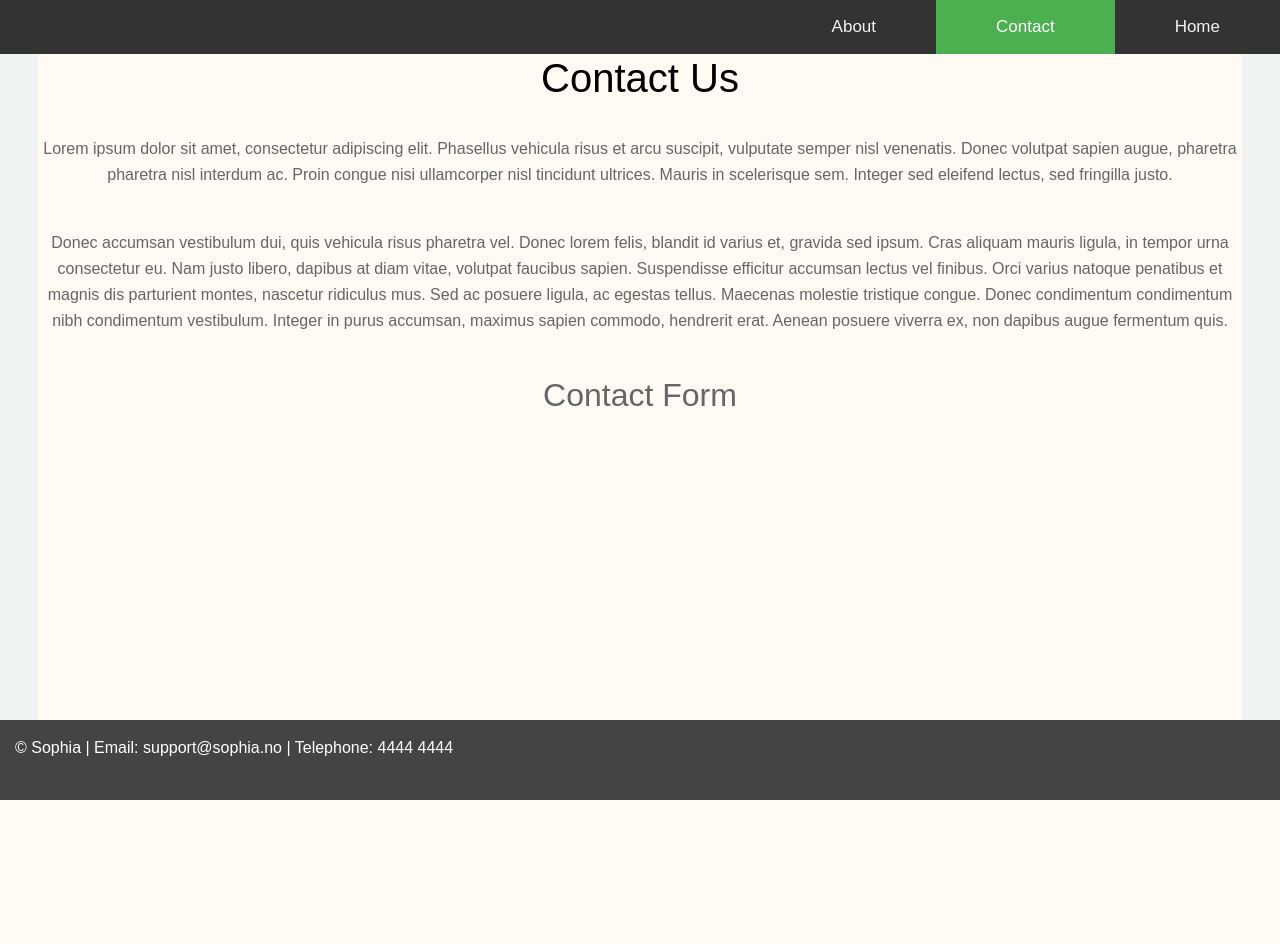
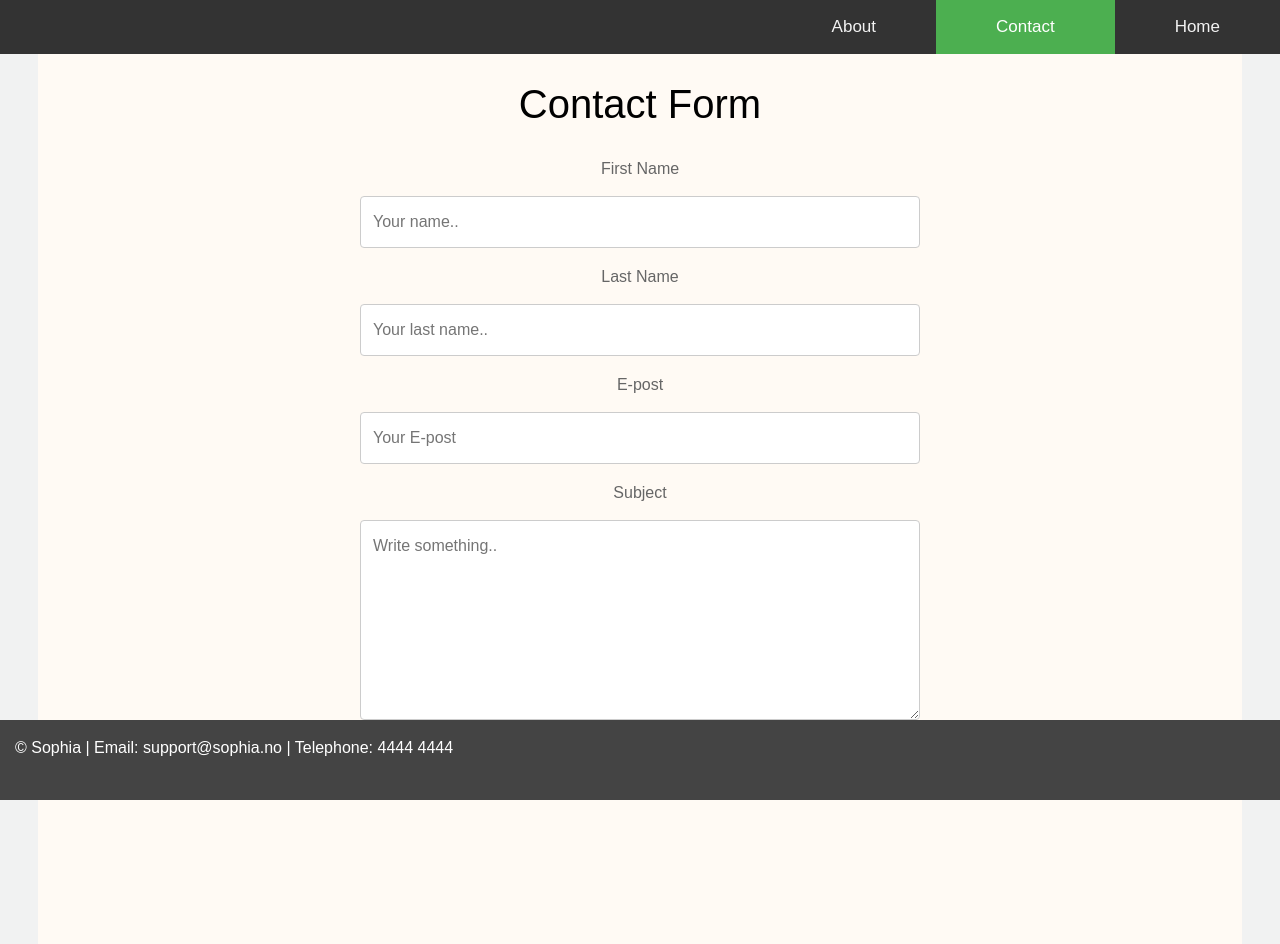
Before and after one commit to Brehbrah/SophiaProsjekt, a PHP site: page /contact.php in a window 1280 px wide. Before the commit the page ends 800 px from the top, so only its background shows below. Run offline with PHP 8.4, Linux system fonts and the light colour scheme.

Commit message:
kontakt form + ny side. php skriptet er ikke ferdig

```diff
--- a/About.php
+++ b/About.php
@@ -17,6 +17,7 @@ topp();
 	</div>
 <body>
 	<main>
+		<br>
 		<h1>About Us</h1>
 		<br>
 		<p>Lorem ipsum dolor sit amet, consectetur adipiscing elit. Phasellus vehicula risus et arcu suscipit, vulputate semper nisl venenatis. Donec volutpat sapien augue, pharetra pharetra nisl interdum ac. Proin congue nisi ullamcorper nisl tincidunt ultrices.
--- a/Contact.php
+++ b/Contact.php
@@ -18,19 +18,29 @@ topp();
 
 <body>
 	<main>
-		<h1>Contact Us</h1>
-		<br>
-		<p>Lorem ipsum dolor sit amet, consectetur adipiscing elit. Phasellus vehicula risus et arcu suscipit, vulputate semper nisl venenatis. Donec volutpat sapien augue, pharetra pharetra nisl interdum ac. Proin congue nisi ullamcorper nisl tincidunt ultrices.
-		Mauris in scelerisque sem.
-		Integer sed eleifend lectus,
-		sed fringilla justo.</p>
-		<br>
-		<p>Donec accumsan vestibulum dui, quis vehicula risus pharetra vel. Donec lorem felis, blandit id varius et, gravida sed ipsum. Cras aliquam mauris ligula, in tempor urna consectetur eu. Nam justo libero, dapibus at diam vitae, volutpat faucibus sapien. Suspendisse efficitur accumsan lectus vel finibus. Orci varius natoque penatibus et magnis dis parturient montes, nascetur ridiculus mus. Sed ac posuere ligula, ac egestas tellus. Maecenas molestie tristique congue. Donec condimentum condimentum nibh condimentum vestibulum. Integer in purus accumsan, maximus sapien commodo,
-		hendrerit erat.
-		Aenean posuere viverra ex,
-		non dapibus augue fermentum quis.</p>
-		<br>
-		<h2>Contact Form</h2>
+	<br>
+		<h1>Contact Form</h1>
+
+		<div class="container">
+  <form action="action_page.php">
+
+    <label for="firstname">First Name</label>
+    <input type="text" id="firstname" name="firstname" placeholder="Your name..">
+
+    <label for="lastname">Last Name</label>
+    <input type="text" id="lastname" name="lastname" placeholder="Your last name..">
+
+	<label for="epost">E-post</label>
+    <input type="text" id="epost" name="epost" placeholder="Your E-post">
+
+    <label for="subject">Subject</label>
+    <textarea id="subject" name="subject" placeholder="Write something.." style="height:200px"></textarea>
+
+    <input type="submit" value="Submit">
+
+  </form>
+</div>
+
 	</main>
 
 	<footer>
--- a/css/style.css
+++ b/css/style.css
@@ -169,7 +169,7 @@ body {
 
 main {
 	width: 1204px;
-	height: 690px;
+	height: 890px;
 	background-color: #fffaf4;
 	margin: auto;
 	text-align: center;
@@ -199,3 +199,38 @@ main h1 {
 main p {
 
 }
+
+
+/* Style inputs with type="text", select elements and textareas */
+input[type=text], select, textarea {
+    width: 100%; /* Full width */
+    padding: 12px; /* Some padding */
+    border: 1px solid #ccc; /* Gray border */
+    border-radius: 4px; /* Rounded borders */
+    box-sizing: border-box; /* Make sure that padding and width stays in place */
+    margin-top: 6px; /* Add a top margin */
+    margin-bottom: 16px; /* Bottom margin */
+    resize: vertical /* Allow the user to vertically resize the textarea (not horizontally) */
+}
+
+/* Style the submit button with a specific background color etc */
+input[type=submit] {
+    background-color: #4CAF50;
+    color: white;
+    padding: 12px 20px;
+    border: none;
+    border-radius: 4px;
+    cursor: pointer;
+}
+
+/* When moving the mouse over the submit button, add a darker green color */
+input[type=submit]:hover {
+    background-color: #45a049;
+}
+
+/* Add a background color and some padding around the form */
+.container {
+    border-radius: 5px;
+    padding: 20px;
+	width: 600px;
+}
```
Also changed, not shown: action_page.php (added, +38 -0 lines).
